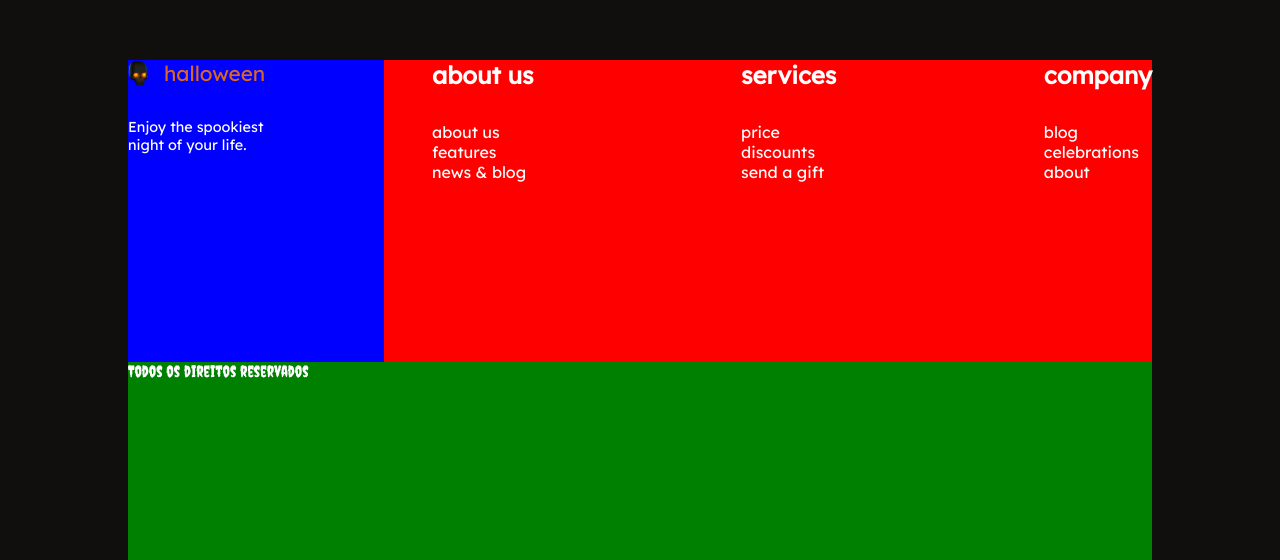
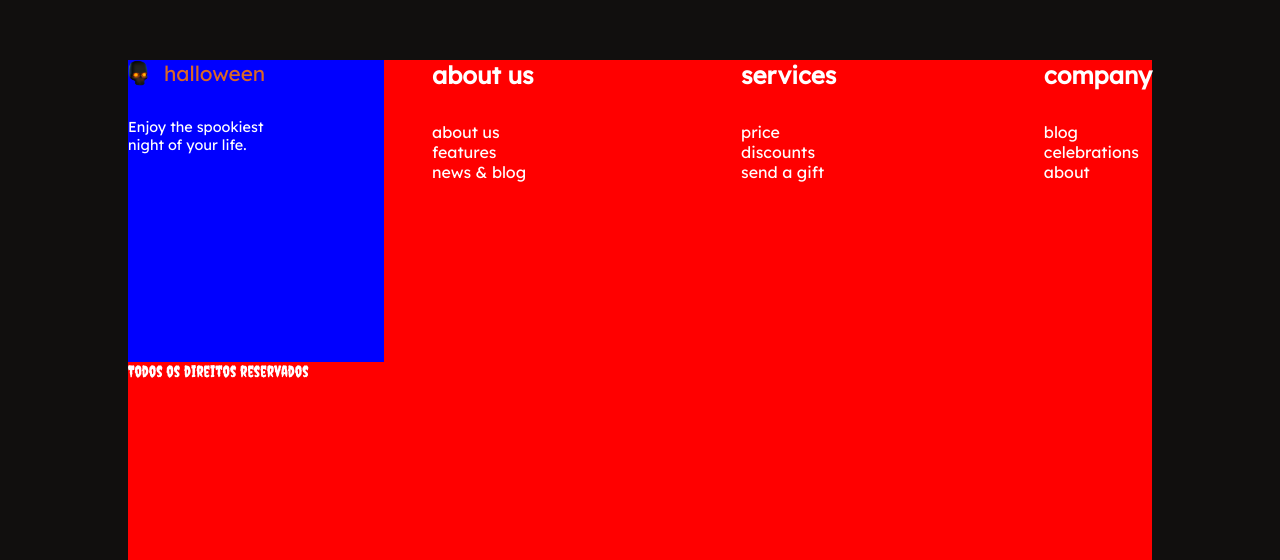
Before and after one commit to eziiel/halloween, a React (Vite) app: page / in a window 1280 px wide. Shown: the part 4757-5317 px from the top of the page. Built offline with nearby package versions, Linux system fonts and the light colour scheme.

Commit message:
test pull

```diff
--- a/src/components/party/styled.ts
+++ b/src/components/party/styled.ts
@@ -51,7 +51,6 @@ const Contact_party = styled.div`
 const FooterParty = styled.div`
   grid-column: 1/-1;
   grid-row: 2;
-  background: green;
 `;
 
 export {
```
